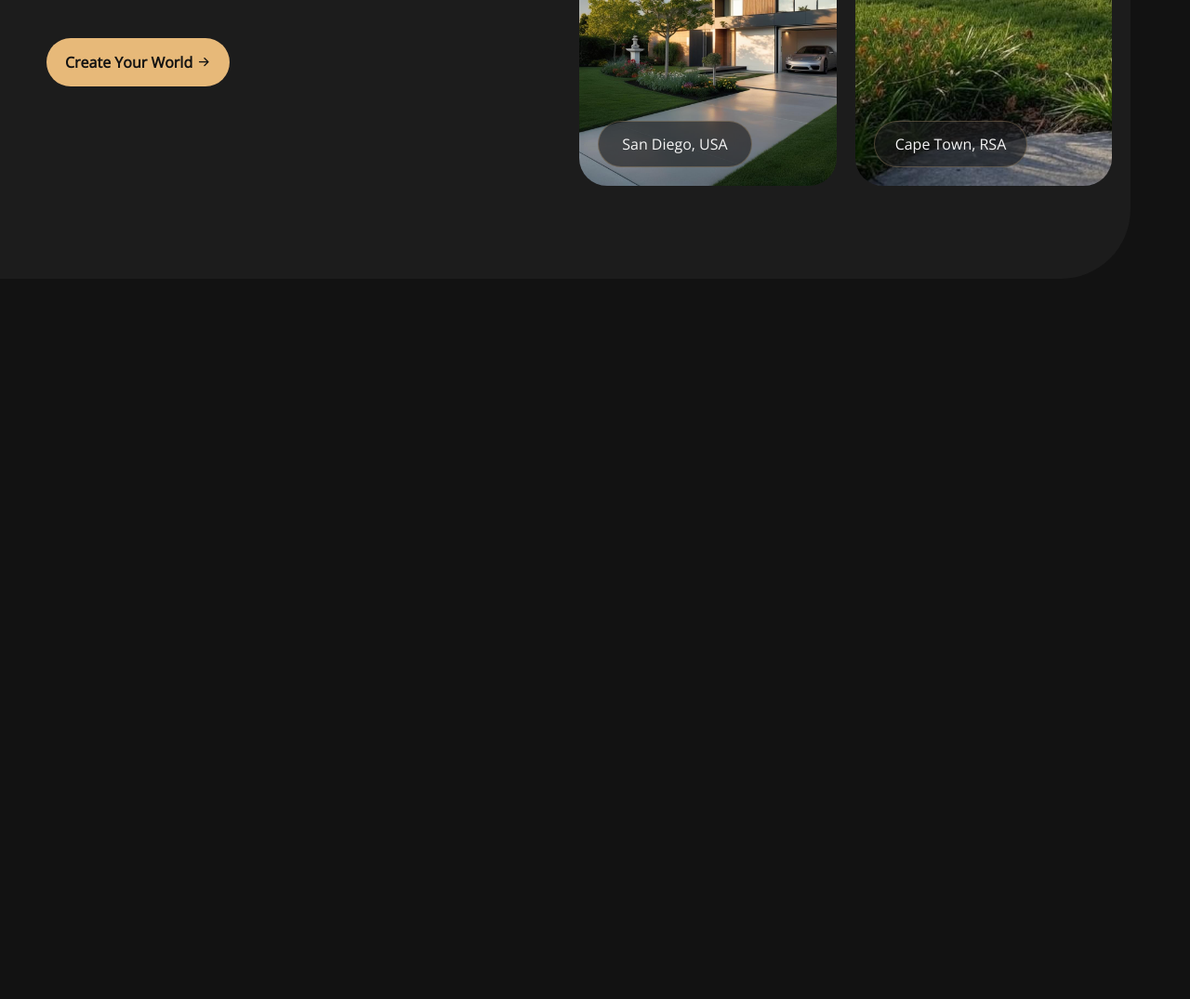
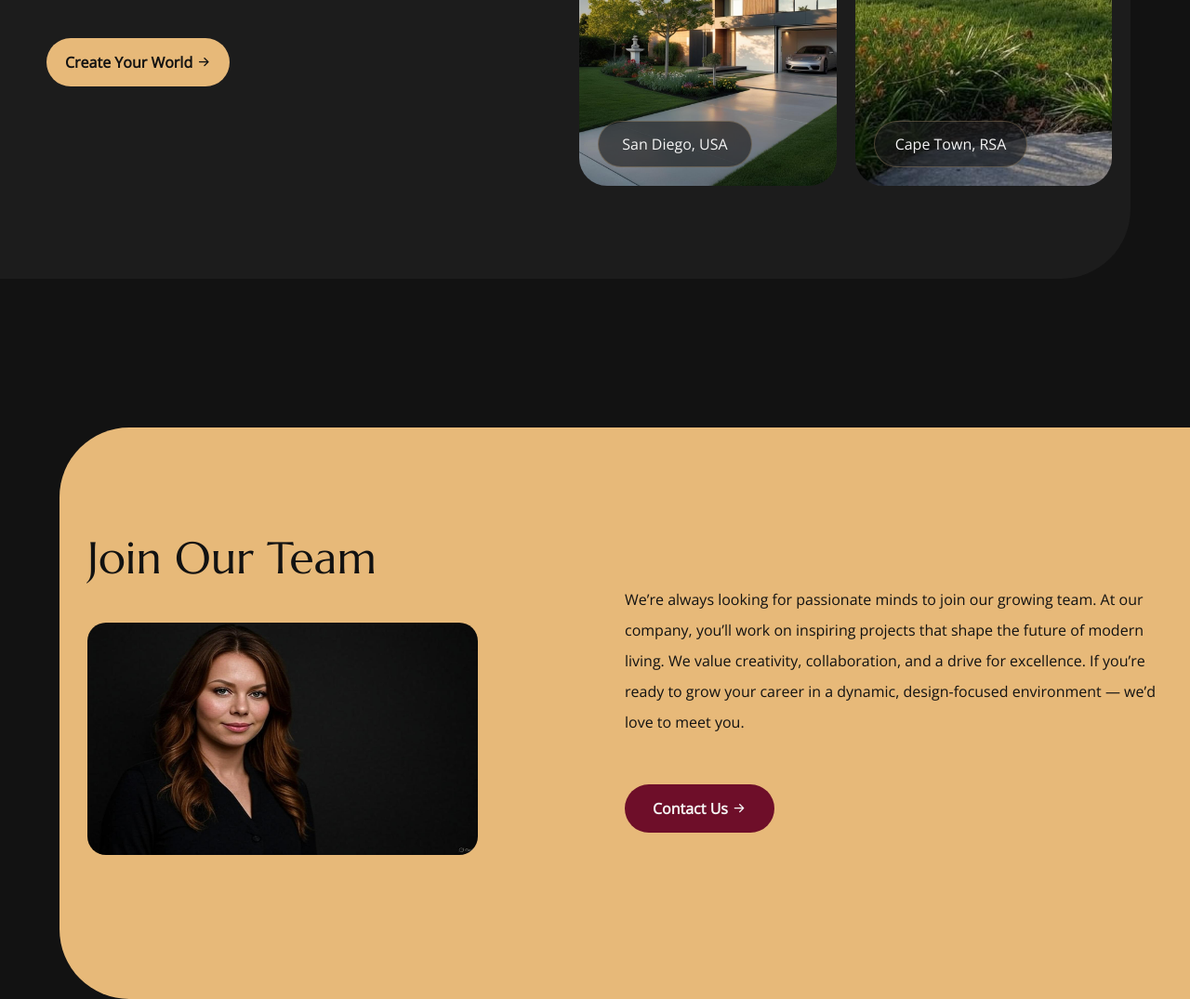
Before and after one commit to lukaszwiniarczyk/home4you, a website: page index.html in a window 1280 px wide. Shown: the part 3350-4425 px from the top of the page at 93% size. Before the commit the page ends 3650 px from the top, so only its background shows below. Drawn offline with nearby package versions, Linux system fonts and the light colour scheme.

Commit message:
added career section

```diff
--- a/index.html
+++ b/index.html
@@ -170,24 +170,24 @@
 					</div>
 				</div>
 			</section>
-			<!-- <section class="career">
+			<section class="career">
 				<div class="wrapper career__box">
 					<div class="career__box--left">
-						<h2 class="career__box--heading">Join Our Team</h2>
+						<h2 class="career__box--left-heading">Join Our Team</h2>
 						<img src="dist/img/womenContact.jpg" alt="Women" />
 					</div>
 					<div class="career__box--right">
-						<p>
+						<p class="career__box--right-info">
 							We’re always looking for passionate minds to join our growing
 							team. At our company, you’ll work on inspiring projects that shape
 							the future of modern living. We value creativity, collaboration,
 							and a drive for excellence. If you’re ready to grow your career in
 							a dynamic, design-focused environment — we’d love to meet you.
 						</p>
-						<a href="#">Contact Us <i class="ti ti-arrow-right"></i></a>
+						<a class="career__box--right-link" href="#">Contact Us <i class="ti ti-arrow-right"></i></a>
 					</div>
 				</div>
-			</section> -->
+			</section>
 		</main>
 
 		<script src="dist/js/script.min.js"></script>
--- a/src/sass/style.scss
+++ b/src/sass/style.scss
@@ -345,13 +345,13 @@ body {
 				text-align: center;
 			}
 			&--btn {
+				padding: 1.5rem 2rem;
 				margin: 3rem 0 7rem;
 				text-decoration: none;
 				background-color: $gold-main;
 				border-radius: 34px;
 				color: $black-main;
 				font-weight: 700;
-				padding: 1.5rem 2rem;
 			}
 		}
 		&__right {
@@ -416,6 +416,52 @@ body {
 			}
 		}
 	}
+	.career {
+			background-color: $gold-main;
+		&__box {
+			display: flex;
+			justify-content: center;
+			align-items: center;
+			flex-direction: column;
+			padding: 8rem 2.5rem;
+			&--left {
+				&-heading {
+					font-size: 3.5rem;
+					text-align: center;
+					font-family: 'Marcellus', serif;
+					font-weight: 400;
+					color: $black-main;
+				}
+				img {
+					margin:4rem 0 7rem;
+					width: 100%;
+					border-radius: 20px;
+					height: 250px;
+					max-width: 420px;
+				}
+			}
+			&--right{
+				display: flex;
+				justify-content: center;
+				align-items: center;
+				flex-direction: column;
+				&-info{
+					line-height: 3.3rem;
+					color: $black-main;
+					text-align: center;
+				}
+				&-link{
+					margin: 5rem 0;
+					padding: 1.5rem 3rem;
+					text-decoration: none;
+					background-color: $red;
+					font-weight: 700;
+					border-radius: 34px;
+					color: $white;
+				}
+			}
+		}
+	}
 }
 
 @media (min-width: 430px) {
@@ -440,6 +486,11 @@ body {
 		}
 		.realizations {
 			padding: 15rem 3rem;
+		}
+		.career{
+			&__box{
+				padding: 8rem 3rem;
+			}
 		}
 	}
 }
@@ -506,6 +557,15 @@ body {
 				}
 			}
 		}
+		.career{
+			&__box{
+				&--left{
+					&-heading{
+						font-size: 4rem;
+					}
+				}
+			}
+		}
 	}
 }
 @media (min-width: 746px) {
@@ -542,11 +602,21 @@ body {
 				}
 			}
 		}
-        .realizations{
+		.realizations {
 			padding: 15rem 4rem;
-            &__left{
-                &--info{
+			&__left {
+				&--info {
 					width: 80%;
+				}
+			}
+		}
+		.career{
+			&__box{
+				padding: 6rem 4rem;
+				&--right{
+					&-info{
+						width: 80%;
+					}
 				}
 			}
 		}
@@ -722,55 +792,86 @@ body {
 				}
 			}
 		}
-        .realizations{
+		.realizations {
 			padding: 15rem 2rem 10rem 5rem;
 			display: flex;
 			justify-content: center;
 			align-items: center;
 			width: 95%;
 			border-radius: 0 75px 75px 0;
-            &__left{
+			&__left {
 				display: flex;
 				justify-content: start;
 				align-items: start;
 				width: 50%;
-                &--heading{
+				&--heading {
 					text-align: left;
 					font-size: 4.8rem;
 				}
-                &--info{
+				&--info {
 					text-align: left;
 				}
 			}
-            &__right{
+			&__right {
 				justify-content: start;
 				align-items: start;
 				flex-direction: row;
 				width: 50%;
-                &--two{
+				&--two {
 					width: 50%;
 					justify-self: start;
 					align-items: start;
-                    &-img{
+					&-img {
 						margin: 0;
-                        &-second{
+						&-second {
 							margin-top: 2rem;
 						}
-                        p{
+						p {
 							width: 60%;
 							height: 50px;
 						}
 					}
 				}
-                &--one{
+				&--one {
 					margin: 0 0 0 2rem;
 					width: 50%;
 					height: 680px;
-                    p{
+					p {
 						width: 60%;
 						height: 50px;
 					}
-;
+				}
+			}
+		}
+		.career{
+			margin-left: 5%;
+			margin-top: 16rem;
+			display: flex;
+			justify-content: center;
+			align-items: center;
+			width: 95%;
+			border-radius: 75px 0 0 75px;
+			background-color: $gold-main;
+			&__box{
+				padding: 8rem 3rem ;
+				flex-direction: row;
+				&--left{
+					width: 50%;
+					&-heading{
+						margin-top: 3rem;
+						text-align: left;
+						font-size: 4.8rem;
+					}
+				}
+				&--right{
+					margin-top: 4rem;
+					justify-content: start;
+					align-items: start;
+					width: 50%;
+					&-info{
+						width: 100%;
+						text-align: left;
+					}
 				}
 			}
 		}
@@ -797,18 +898,18 @@ body {
 		}
 	}
 }
-@media(min-width: 1366px){
-    .main{
-        .realizations{
+@media (min-width: 1366px) {
+	.main {
+		.realizations {
 			padding: 15rem 2rem 10rem 9rem;
 		}
 	}
 }
-@media(min-width: 1440px){
-    .main{
-        .realizations{
+@media (min-width: 1440px) {
+	.main {
+		.realizations {
 			padding: 15rem 2rem 10rem 9rem;
-              &__left{
+			&__left {
 				padding-left: 5rem;
 			}
 		}
@@ -826,63 +927,68 @@ body {
 			}
 		}
 	}
-     .main{
-        .realizations{
-              &__left{
+	.main {
+		.realizations {
+			&__left {
 				padding-left: 8rem;
 			}
 		}
 	}
 }
 @media (min-width: 1600px) {
-    .main{
-        .realizations{
-              &__left{
+	.main {
+		.realizations {
+			&__left {
 				padding-left: 10rem;
+			}
+		}
+		.career{
+			&__box{
+				padding: 8rem 0rem;
 			}
 		}
 	}
 }
 @media (min-width: 1650px) {
-    .main{
-        .realizations{
-              &__left{
+	.main {
+		.realizations {
+			&__left {
 				padding-left: 13rem;
 			}
 		}
 	}
 }
 @media (min-width: 1700px) {
-    .main{
-        .realizations{
-              &__left{
+	.main {
+		.realizations {
+			&__left {
 				padding-left: 16rem;
 			}
 		}
 	}
 }
 @media (min-width: 1750px) {
-    .main{
-        .realizations{
-              &__left{
+	.main {
+		.realizations {
+			&__left {
 				padding-left: 18rem;
 			}
 		}
 	}
 }
 @media (min-width: 1800px) {
-    .main{
-        .realizations{
-              &__left{
+	.main {
+		.realizations {
+			&__left {
 				padding-left: 20rem;
 			}
 		}
 	}
 }
 @media (min-width: 1850px) {
-    .main{
-        .realizations{
-              &__left{
+	.main {
+		.realizations {
+			&__left {
 				padding-left: 23rem;
 			}
 		}
```
Also changed, not shown: dist/css/style.min.css, 1 other file. Lines whose indentation alone changed are shown as unchanged.
